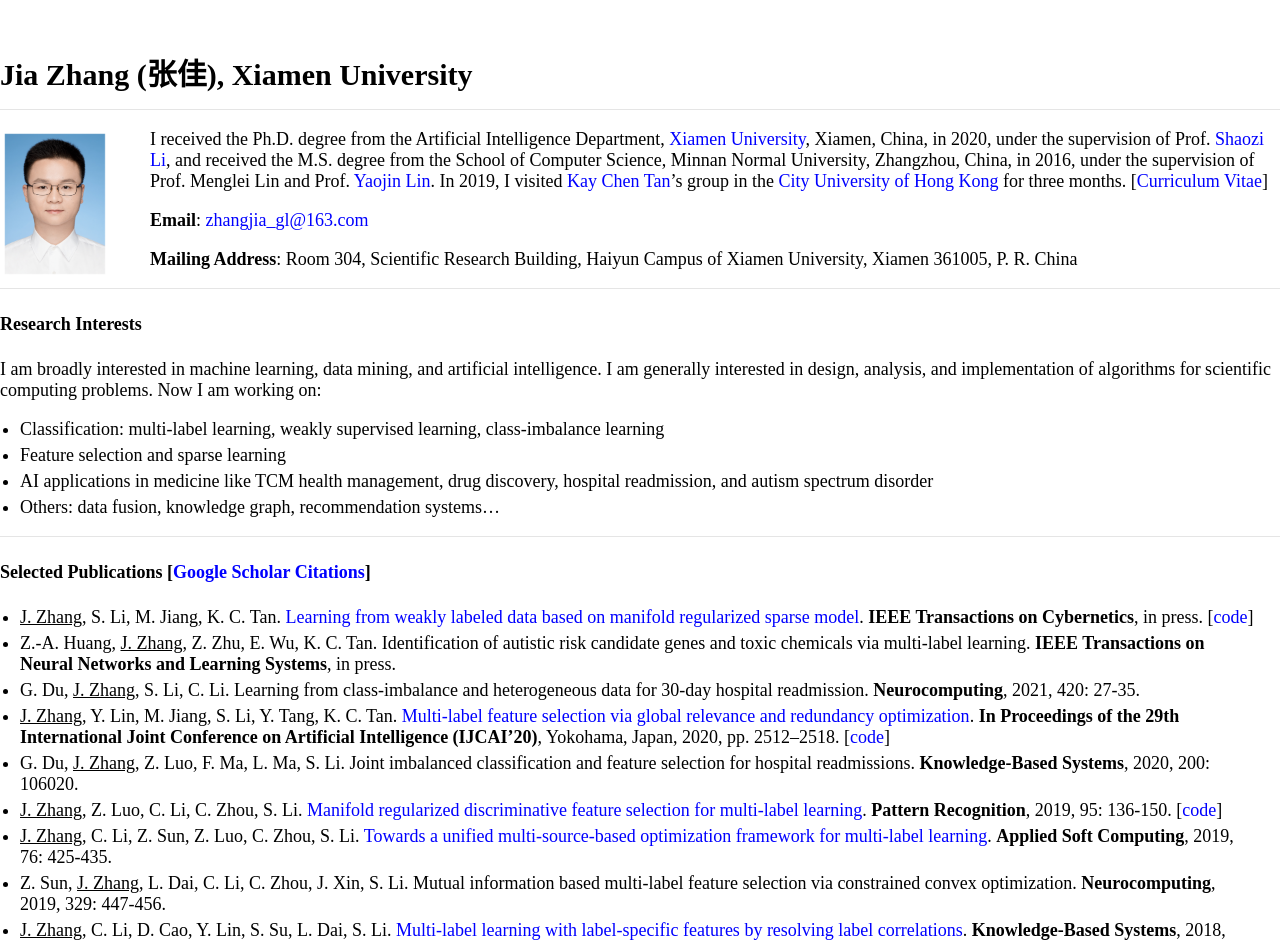
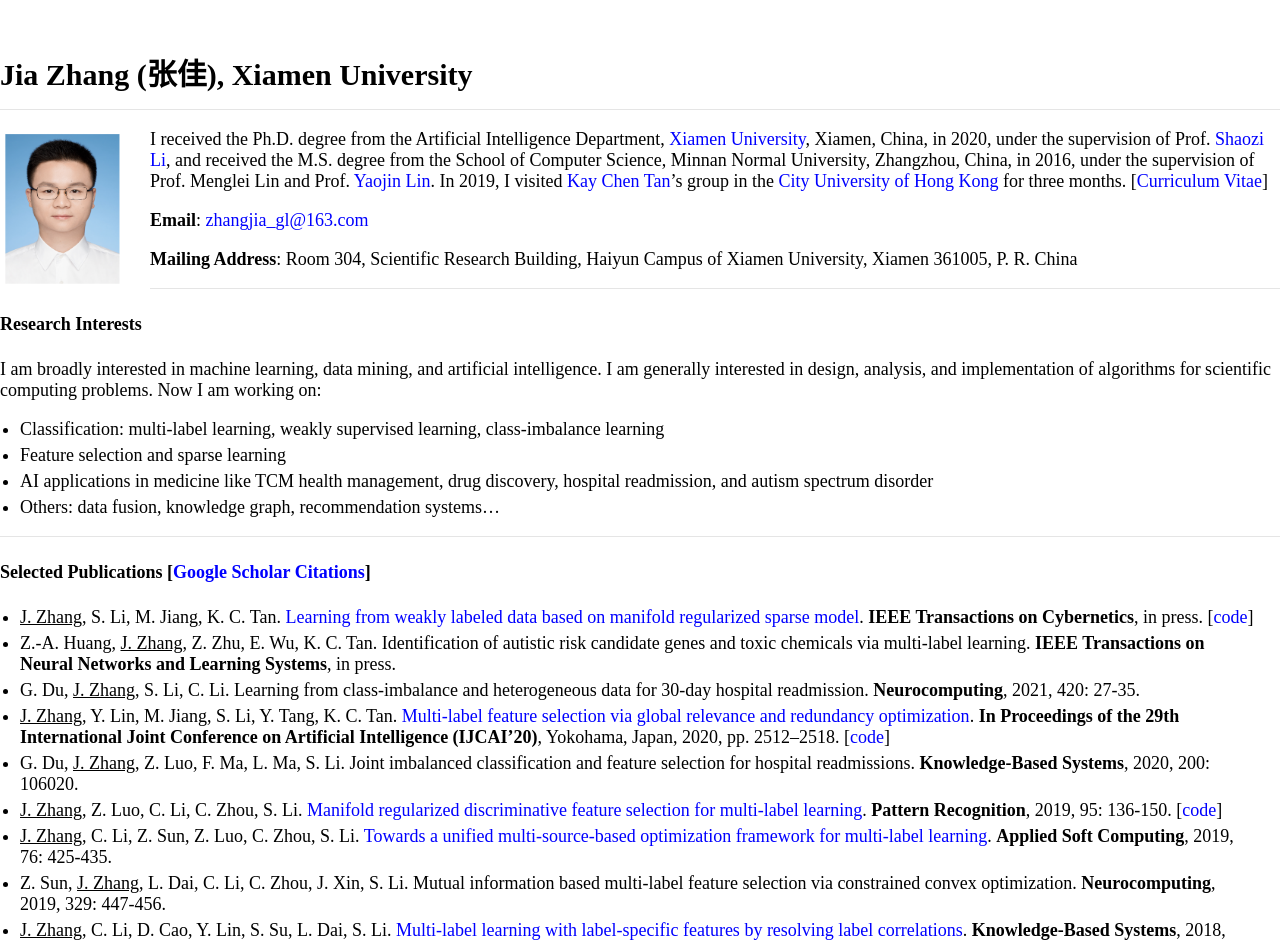
Before and after one commit to jiazhang-ml/jiazhang-ml.github.io, a Jekyll site: the page built from index.md, in a window 1280 px wide. Shown: the top 942 px of the page. Built offline with Jekyll 4.4.1, drawn with Linux system fonts in a browser that asks for light colours.

Commit message:
Update typography.scss

```diff
--- a/_sass/typography.scss
+++ b/_sass/typography.scss
@@ -37,10 +37,10 @@
         font-style: italic;
     }
     .profile-picture {
-        height: 150px;
-        width: 110px;
+        height: 160px;
+        width: 125px;
         position: relative;
-        margin: 0px 40px 0px 0px;
+        margin: 0px 25px 0px 0px;
         float: left;
         border-radius: 0%;
         p & {
```
